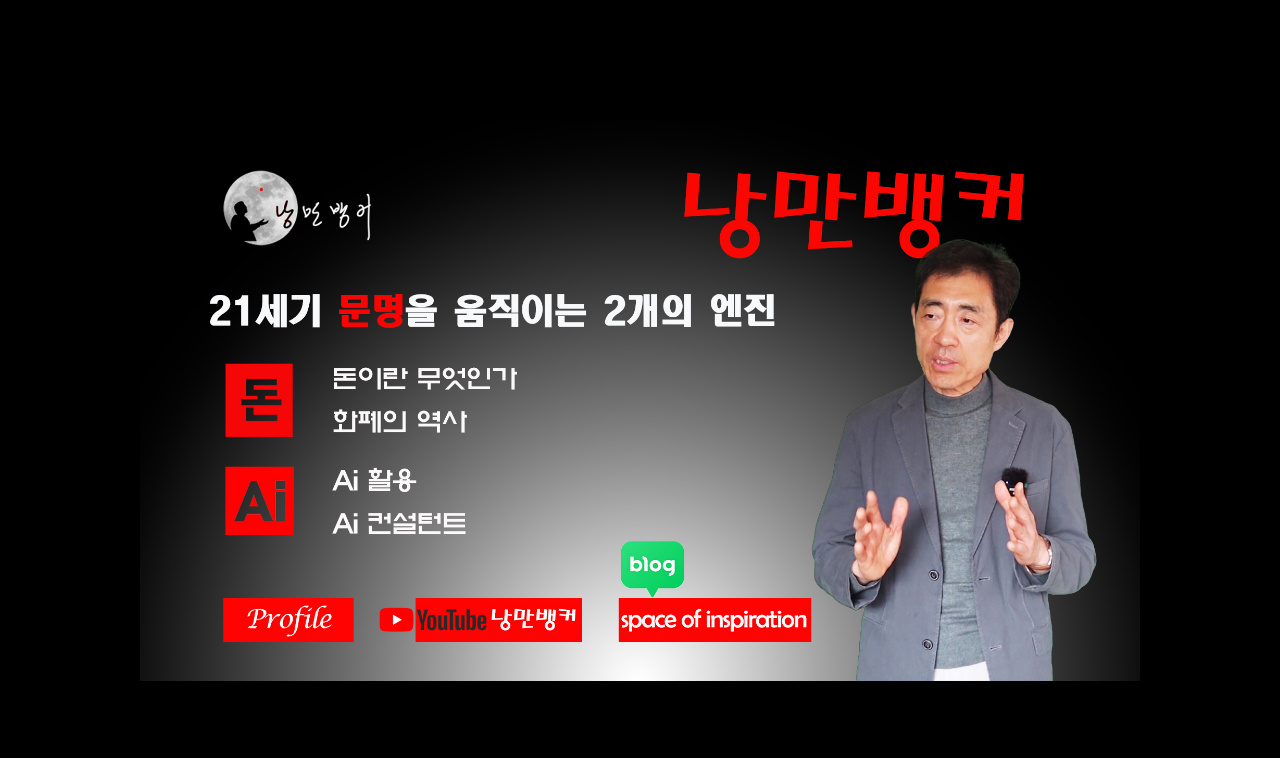
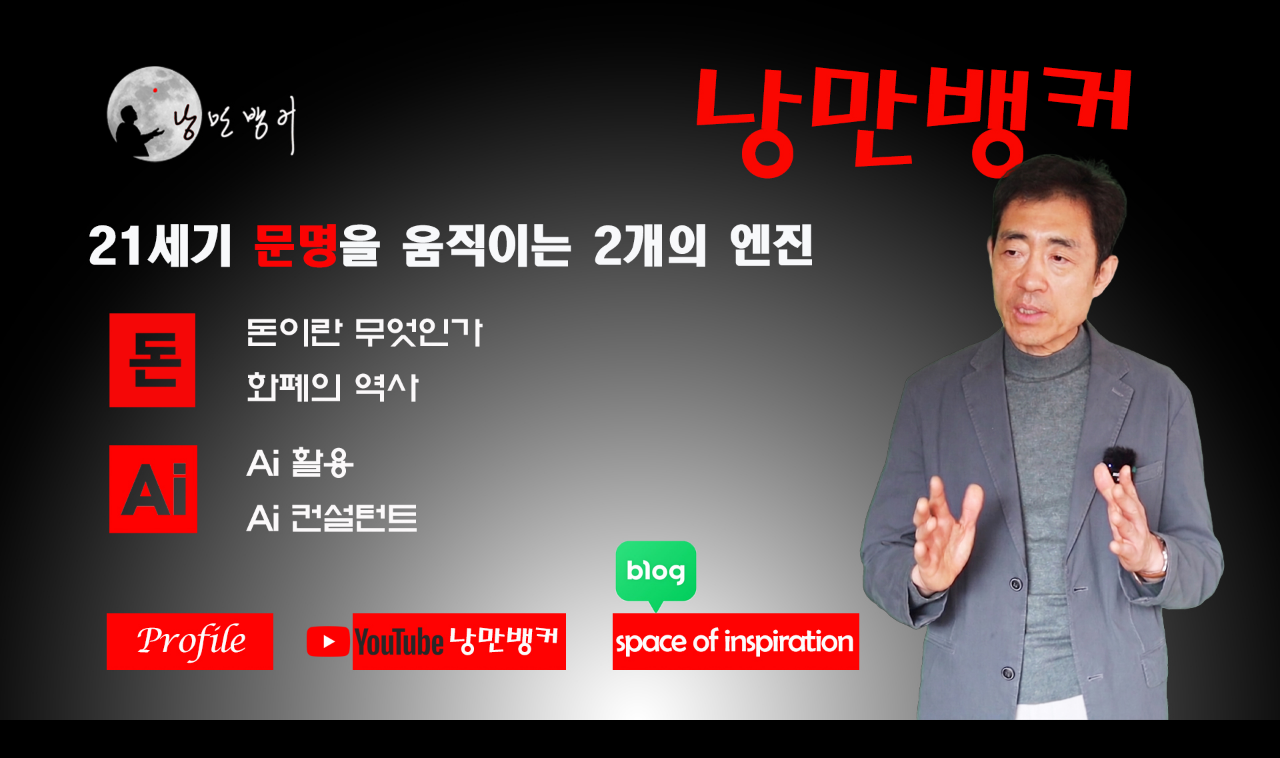
Before and after one commit to nangman-banker/nangman-banker.github.io, a plain HTML site: page index.html in a window 1280 px wide. Drawn offline with Linux system fonts and the light colour scheme.

Commit message:
Update index.html

```diff
--- a/index.html
+++ b/index.html
@@ -3,43 +3,45 @@
 <head>
     <meta charset="UTF-8">
     <meta name="viewport" content="width=device-width, initial-scale=1.0">
-    <title>낭만뱅커 | 돈과 Ai, 21세기 문명을 움직이는 2개의 엔진</title>
+    <title>낭만뱅커 | 돈과 문명 그리고 Ai</title>
     <style>
+        /* 기본 여백 제거 및 배경색 설정 */
         body {
             margin: 0;
             padding: 0;
             background-color: #000;
             display: flex;
-            justify-content: center;
+            flex-direction: column;
             align-items: center;
             min-height: 100vh;
         }
+        /* 컨테이너를 화면 너비 100%로 설정 */
         .container {
             position: relative;
             width: 100%;
-            max-width: 1000px; /* 이미지 원본 비율에 맞게 조정 */
+            max-width: 100%; /* 제한 없이 꽉 차게 변경 */
             line-height: 0;
         }
+        /* 이미지가 컨테이너 너비에 꽉 차도록 설정 */
         img {
             width: 100%;
             height: auto;
             display: block;
         }
-        /* 투명 클릭 영역 공통 스타일 */
+        /* 투명 클릭 영역 (버튼 활성화) */
         .touch-link {
             position: absolute;
-            background: rgba(255, 255, 255, 0); /* 완전 투명 */
+            background: rgba(255, 255, 255, 0);
             cursor: pointer;
             border: none;
         }
-        /* 각 버튼 위치 (이미지 전체 크기 대비 %로 설정) */
+        /* 버튼 좌표 (이미지 크기에 비례하여 자동 조정됨) */
         .link-profile { width: 14%; height: 8%; left: 8%; bottom: 7%; }
         .link-youtube { width: 22%; height: 8%; left: 23%; bottom: 7%; }
         .link-blog { width: 22%; height: 13%; left: 46%; bottom: 7%; }
 
-        /* 마우스를 올렸을 때 클릭 가능하다는 느낌을 살짝 주는 효과 (선택사항) */
         .touch-link:hover {
-            background: rgba(255, 255, 255, 0.1);
+            background: rgba(255, 255, 255, 0.05);
         }
     </style>
 </head>
@@ -49,10 +51,8 @@
         <img src="홈피표지.jpg" alt="낭만뱅커 브랜드 아이덴티티">
 
         <a href="https://blog.naver.com/여기에_프로필_주소" class="touch-link link-profile" title="Profile"></a>
-
-        <a href="https://www.youtube.com/@topbanker21" class="touch-link link-youtube" title="YouTube"></a>
-
-        <a href="https://blog.naver.com/spaceofinspiration" class="touch-link link-blog" title="Blog"></a>
+        <a href="https://www.youtube.com/@nangmanbanker" class="touch-link link-youtube" title="YouTube"></a>
+        <a href="https://blog.naver.com/여기에_블로그_주소" class="touch-link link-blog" title="Blog"></a>
     </div>
 
 </body>
```
